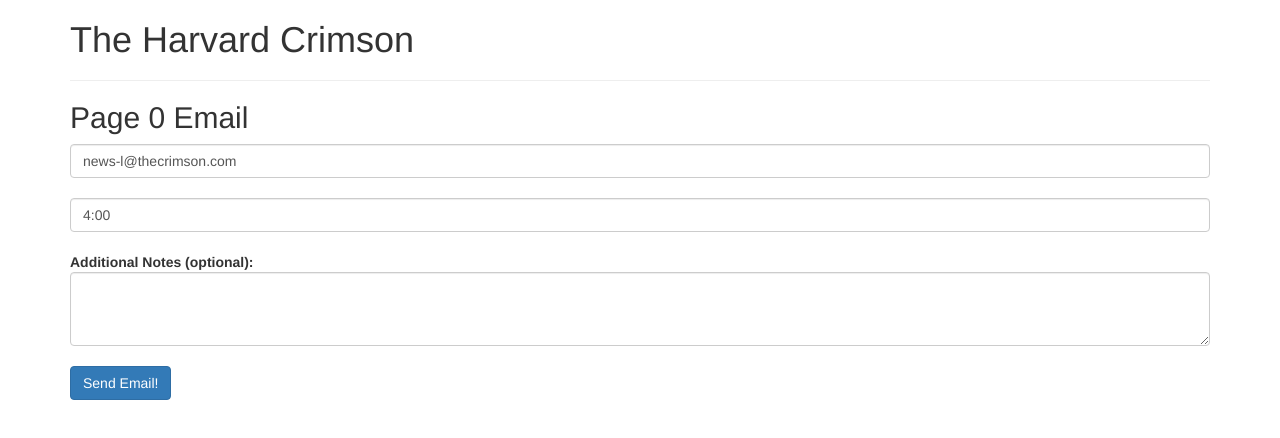
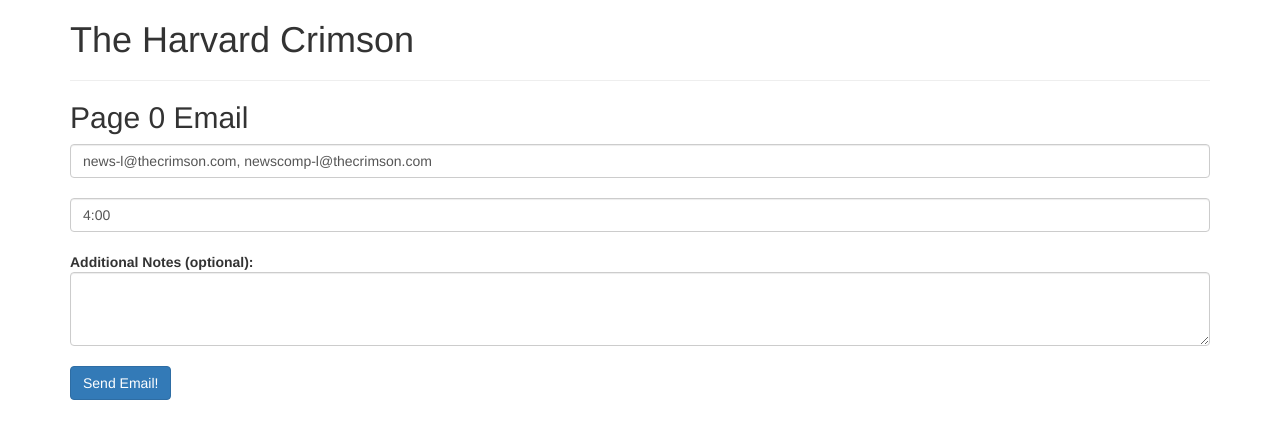
Before and after one commit to brianyu28/crimson-tools, a website: page index.html in a window 1280 px wide. Drawn offline with nearby package versions, Linux system fonts and the light colour scheme.

Commit message:
By default include newscomp-l

```diff
--- a/index.html
+++ b/index.html
@@ -12,7 +12,7 @@
             <hr />
             <h2>Page 0 Email</h2>
             <form action="page-zero" method="post">
-                <input type="text" class="form-control" name="email" placeholder="Email" value="news-l@thecrimson.com" />
+                <input type="text" class="form-control" name="email" placeholder="Email" value="news-l@thecrimson.com, newscomp-l@thecrimson.com" />
                 <br />
                 <input type="text" class="form-control" name="time" placeholder="Time" value="4:00" />
                 <br />
```
